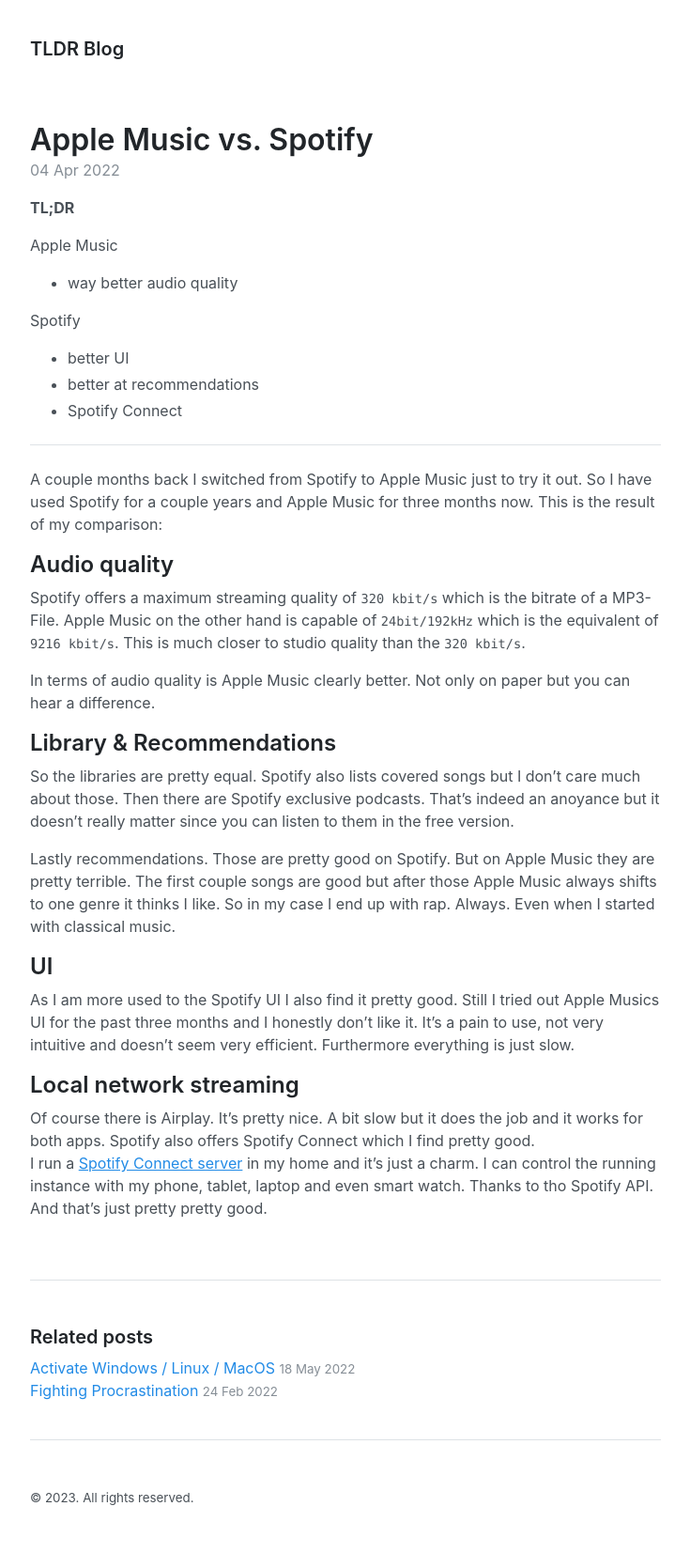
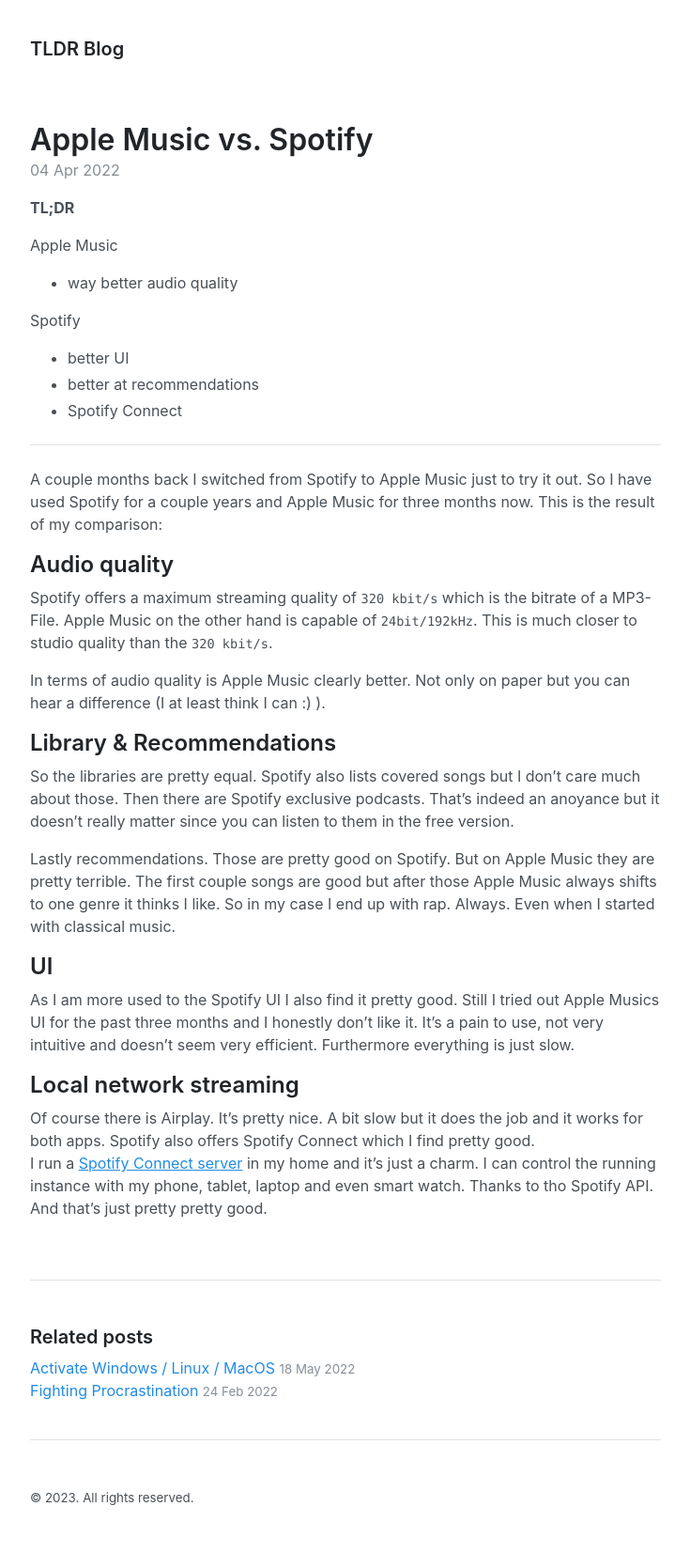
Before and after one commit to b3z/b3z.github.io, a Jekyll site: the page built from _posts/2022-04-04-AppleMusicSpotify.md, in a window 1280 px wide. Shown: the whole page at 94% size, without its empty margins (272-1007 px from the left). Built offline with Jekyll 4.4.1, drawn with Linux system fonts in a browser that asks for light colours.

Commit message:
Update 2022-04-04-AppleMusicSpotify.md

```diff
--- a/_posts/2022-04-04-AppleMusicSpotify.md
+++ b/_posts/2022-04-04-AppleMusicSpotify.md
@@ -21,10 +21,10 @@ This is the result of my comparison:
 
 ## Audio quality
 Spotify offers a maximum streaming quality of `320 kbit/s` which is the bitrate of a MP3-File.
-Apple Music on the other hand is capable of `24bit/192kHz` which is the equivalent of `9216 kbit/s`.
+Apple Music on the other hand is capable of `24bit/192kHz`.
 This is much closer to studio quality than the `320 kbit/s`.
 
-In terms of audio quality is Apple Music clearly better. Not only on paper but you can hear a difference.
+In terms of audio quality is Apple Music clearly better. Not only on paper but you can hear a difference (I at least think I can :) ).
 
 ## Library & Recommendations
 So the libraries are pretty equal. Spotify also lists covered songs but I don't care much about those.
```
